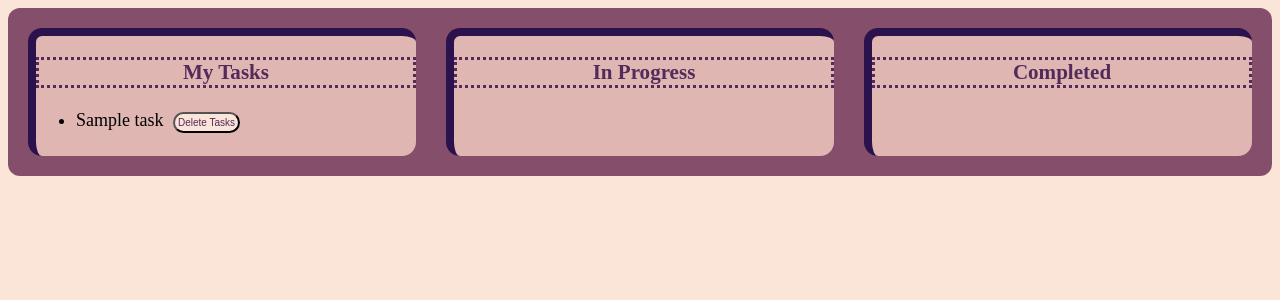
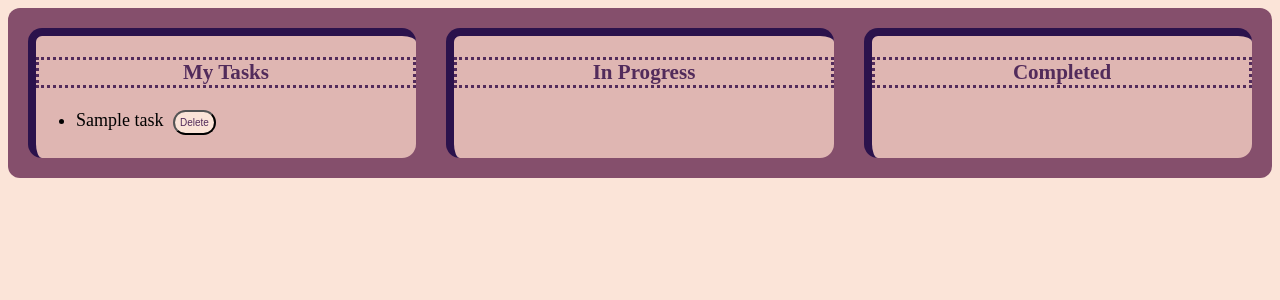
Before and after one commit to jingyi8282/Mini-IT-Project, a Flask app: template templates/tasks.html in a window 1280 px wide. Shown: the part 249-549 px from the top of the page. Run offline with Flask 3, Linux system fonts and the light colour scheme; the template is opened without the code that fills it: most values are stand-ins (such as "Sample title", 1, 10 or a date in 2020).

Commit message:
edit files

```diff
--- a/static/taskstyle.css
+++ b/static/taskstyle.css
@@ -61,12 +61,12 @@ input{
 }
 
 
-.delete_button{
+.task_btn{
     border-radius: 14px;
     background-color: #fbe4d8;
     color: #522b5b;
     font-size: 10px;
-    padding: 3px;
+    padding: 5px;
     margin-left: 5px;
     margin-bottom: 5px;
     cursor: pointer;
--- a/templates/tasks.html
+++ b/templates/tasks.html
@@ -27,7 +27,7 @@
                 <li>
                     {{ t }}
                     <form action="/delete/{{loop.index0}}" method="POST" style="display: inline; ">
-                    <button type="submit" class="delete_button">Delete Tasks</button></form>
+                    <button type="submit" class="task_btn">Delete</button></form>
                 </li>
             {% endfor %}
         </ul>
```
